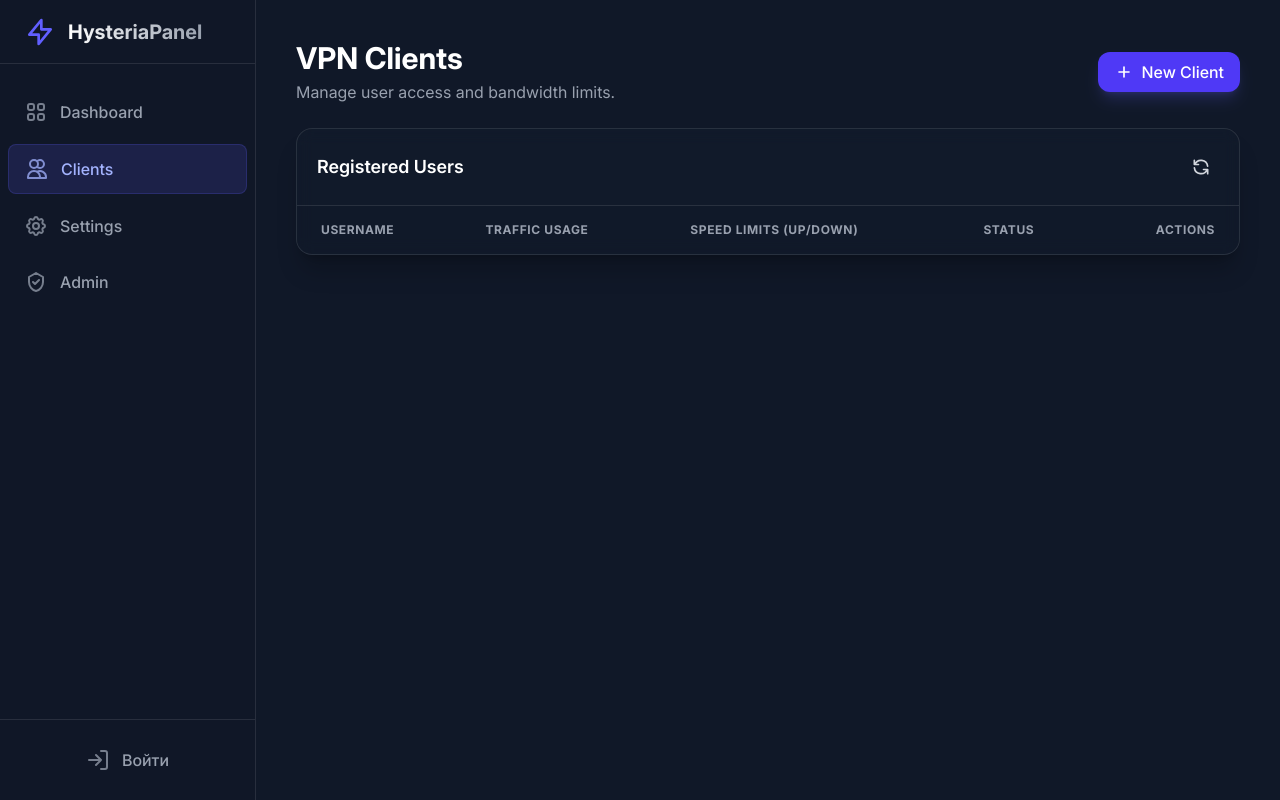
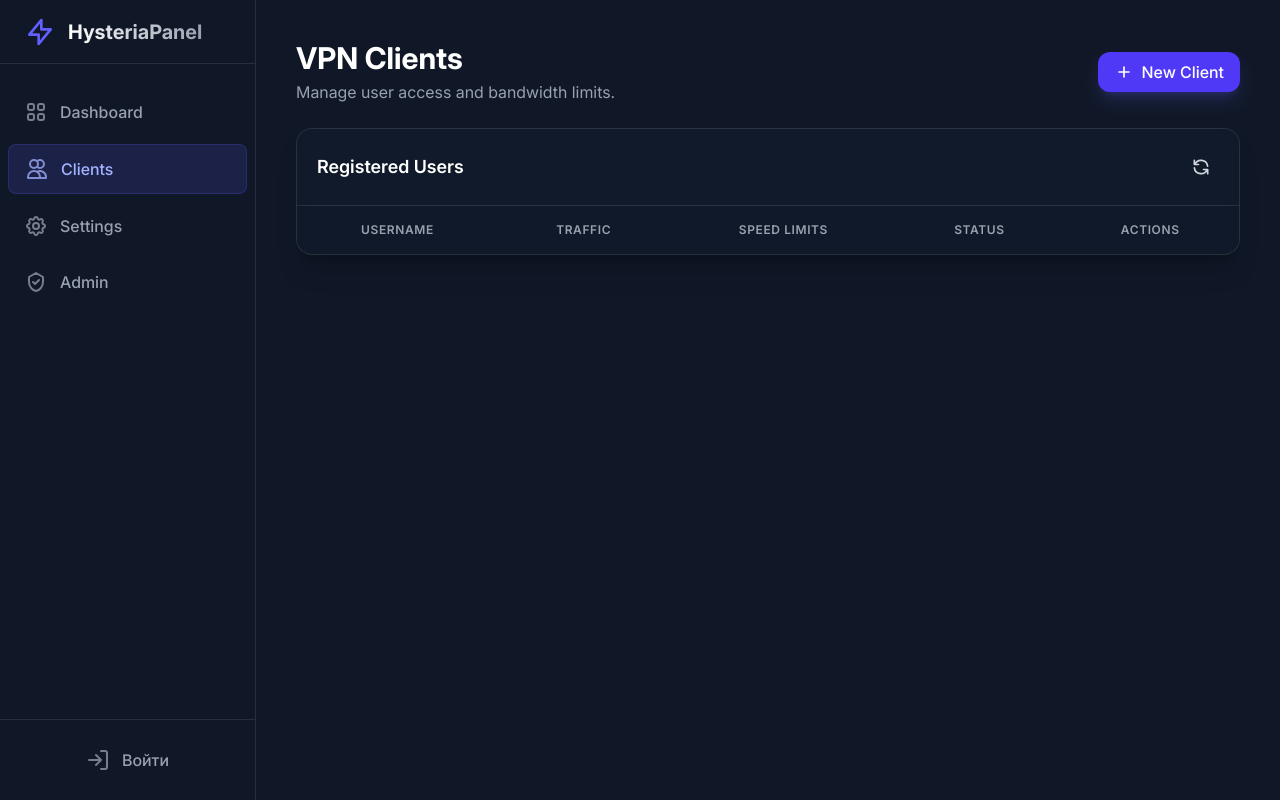
Before and after one commit to brandonzorn/OpenHysteriaPanel, a Django app: page /clients/ in a window 1280 px wide. Run offline with Django 4.2, Linux system fonts and the light colour scheme; style sheets or scripts are compiled from the project's sources.

Commit message:
feat: update table

```diff
--- a/hystpanel/templates/clients/_table.html
+++ b/hystpanel/templates/clients/_table.html
@@ -11,22 +11,32 @@
 
 <div class="overflow-x-auto">
   <table class="w-full text-left text-sm">
-    <thead class="bg-gray-900/50 text-gray-400 uppercase text-xs font-semibold tracking-wider">
+    <thead class="bg-gray-900/50">
       <tr>
-        <th class="px-6 py-4">
-          {% trans "Username" %}
+        <th class="table-th">
+          <span class="table-th-content">
+            {% trans "Username" %}
+          </span>
         </th>
-        <th class="px-6 py-4 whitespace-nowrap">
-          {% trans "Traffic Usage" %}
+        <th class="table-th">
+          <span class="table-th-content">
+            {% trans "Traffic" %}
+          </span>
         </th>
-        <th class="px-6 py-4 whitespace-nowrap">
-          {% trans "Speed Limits (Up/Down)" %}
+        <th class="table-th">
+          <span class="table-th-content">
+            {% trans "Speed Limits" %}
+          </span>
         </th>
-        <th class="px-6 py-4">
-          {% trans "Status" %}
+        <th class="table-th">
+          <span class="table-th-content">
+            {% trans "Status" %}
+          </span>
         </th>
-        <th class="px-6 py-4 text-right">
-          {% trans "Actions" %}
+        <th class="table-th">
+          <span class="table-th-content">
+            {% trans "Actions" %}
+          </span>
         </th>
       </tr>
     </thead>
```
